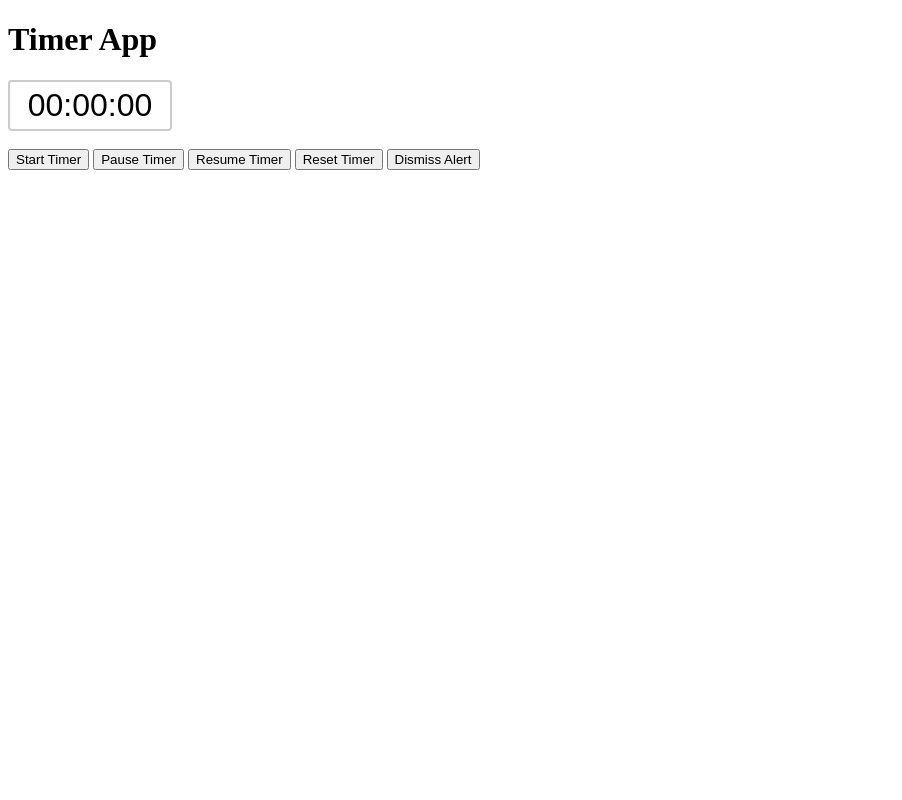
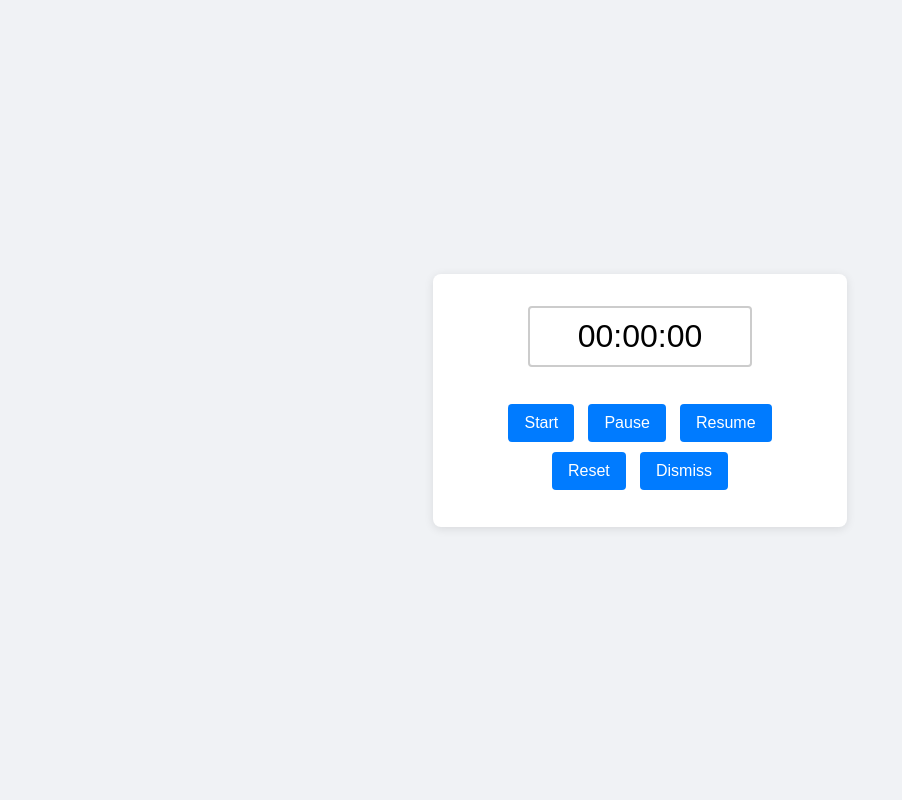
Before and after one commit to gsmafra/multi-device-timer, a Flask app: page / in a window 1280 px wide. Shown: the whole page, without its empty margins (0-902 px from the left). Run offline with Flask 3, Linux system fonts and the light colour scheme; some libraries are stand-ins or nearby versions.

Commit message:
slick style

```diff
--- a/templates/index.html
+++ b/templates/index.html
@@ -6,27 +6,70 @@
     <title>Timer App</title>
     <script src="https://cdn.jsdelivr.net/npm/socket.io-client@4.5.1/dist/socket.io.min.js"></script>
     <style>
+        /* General styling */
+        body {
+            margin: 0;
+            font-family: 'Segoe UI', Tahoma, Geneva, Verdana, sans-serif;
+            background-color: #f0f2f5;
+            display: flex;
+            align-items: center;
+            justify-content: center;
+            min-height: 100vh;
+            color: #333;
+        }
+        .container {
+            background: #fff;
+            border-radius: 8px;
+            box-shadow: 0 2px 10px rgba(0,0,0,0.1);
+            padding: 2em;
+            max-width: 350px;
+            width: 100%;
+            text-align: center;
+        }
+        /* Timer input styling - fixed width and centered */
+        #timerDisplay {
+            font-size: 2em;
+            text-align: center;
+            width: 200px;
+            border: 2px solid #ccc;
+            border-radius: 4px;
+            padding: 10px;
+            margin-bottom: 1em;
+            outline: none;
+            transition: border 0.3s;
+            margin-left: auto;
+            margin-right: auto;
+            display: block;
+        }
+        #timerDisplay:focus {
+            border-color: #007BFF;
+        }
+        /* Button styling */
+        .btn {
+            background-color: #007BFF;
+            color: white;
+            border: none;
+            padding: 10px 16px;
+            margin: 5px;
+            border-radius: 4px;
+            cursor: pointer;
+            font-size: 1em;
+            transition: background 0.3s;
+        }
+        .btn:hover {
+            background-color: #0056b3;
+        }
         /* Flashing effect */
         .flashing {
             animation: flash 1s infinite;
         }
-
         @keyframes flash {
             0%, 100% {
-                background-color: white;
+                background-color: #fff;
             }
             50% {
-                background-color: red;
+                background-color: #ffcccc;
             }
-        }
-        /* Style for the time input */
-        #timerDisplay {
-            font-size: 2em;
-            text-align: center;
-            width: 150px;
-            border: 2px solid #ccc;
-            border-radius: 4px;
-            padding: 5px;
         }
     </style>
     <script>
@@ -39,16 +82,16 @@
 
         // When the timer finishes
         socket.on('timer_finished', function() {
-            audio.currentTime = 0;  // Reset playback position
-            audio.play();  // Play the sound
-            document.body.classList.add('flashing'); // Start flashing
+            audio.currentTime = 0; // Reset playback position
+            audio.play();          // Play the sound
+            document.body.classList.add('flashing'); // Start flashing effect
         });
 
         // Stop the audio playback and flashing effect
         function dismissAlert() {
             audio.pause();
-            audio.currentTime = 0; // Reset playback position
-            document.body.classList.remove('flashing'); // Stop flashing
+            audio.currentTime = 0;
+            document.body.classList.remove('flashing');
         }
 
         // Update the timer display (the input value)
@@ -56,14 +99,14 @@
             document.getElementById("timerDisplay").value = formatTime(data.time_left);
         });
 
-        // Format time in hh:mm:ss format
+        // Format seconds into hh:mm:ss format
         function formatTime(seconds) {
             var hours = Math.floor(seconds / 3600);
             var minutes = Math.floor((seconds % 3600) / 60);
             var remainingSeconds = seconds % 60;
             return (hours < 10 ? "0" + hours : hours) + ":" +
-               (minutes < 10 ? "0" + minutes : minutes) + ":" +
-               (remainingSeconds < 10 ? "0" + remainingSeconds : remainingSeconds);
+                   (minutes < 10 ? "0" + minutes : minutes) + ":" +
+                   (remainingSeconds < 10 ? "0" + remainingSeconds : remainingSeconds);
         }
 
         // Parse a time string (hh:mm:ss) into seconds
@@ -76,8 +119,7 @@
             return hours * 3600 + minutes * 60 + seconds;
         }
 
-        // When not running, the input should be editable.
-        // While running, we lock it by setting the readonly attribute.
+        // Lock or unlock the timer input based on whether the timer is running
         function lockTimerInput(locked) {
             var timerInput = document.getElementById("timerDisplay");
             if (locked) {
@@ -89,47 +131,42 @@
 
         function startTimer() {
             var timerInput = document.getElementById("timerDisplay");
-            // Parse the input (expected format: hh:mm:ss)
             var duration = parseTime(timerInput.value);
             if (duration <= 0) {
                 alert("Please enter a valid time in hh:mm:ss format.");
                 return;
             }
-            // Lock the timer input while running
             lockTimerInput(true);
             fetch('/start/' + duration);
         }
 
         function pauseTimer() {
             fetch('/pause');
-            // Optionally unlock the input on pause (depending on desired UX)
             lockTimerInput(false);
         }
 
         function resetTimer() {
             fetch('/reset');
-            // Unlock the timer input so it can be edited
             lockTimerInput(false);
         }
 
         function resumeTimer() {
-            // Lock the input again
             lockTimerInput(true);
             fetch('/resume');
         }
     </script>
 </head>
 <body>
-    <h1>Timer App</h1>
-    <div>
+    <div class="container">
         <!-- Single input for both display and editing -->
         <input type="text" id="timerDisplay" value="00:00:00" placeholder="hh:mm:ss" />
-        <br/><br/>
-        <button onclick="startTimer()">Start Timer</button>
-        <button onclick="pauseTimer()">Pause Timer</button>
-        <button onclick="resumeTimer()">Resume Timer</button>
-        <button onclick="resetTimer()">Reset Timer</button>
-        <button onclick="dismissAlert()">Dismiss Alert</button>
+        <div>
+            <button class="btn" onclick="startTimer()">Start</button>
+            <button class="btn" onclick="pauseTimer()">Pause</button>
+            <button class="btn" onclick="resumeTimer()">Resume</button>
+            <button class="btn" onclick="resetTimer()">Reset</button>
+            <button class="btn" onclick="dismissAlert()">Dismiss</button>
+        </div>
     </div>
 </body>
 </html>
```
